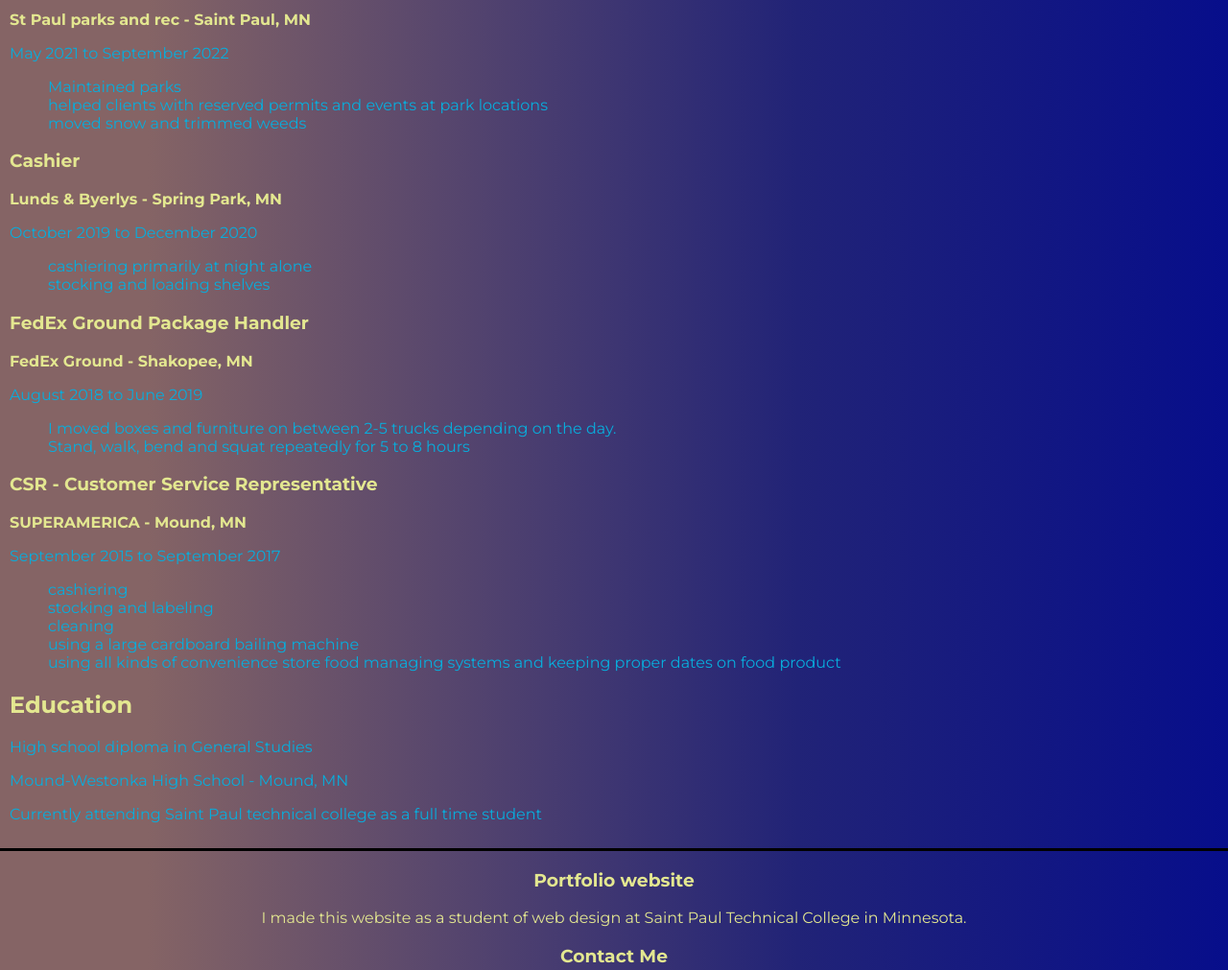
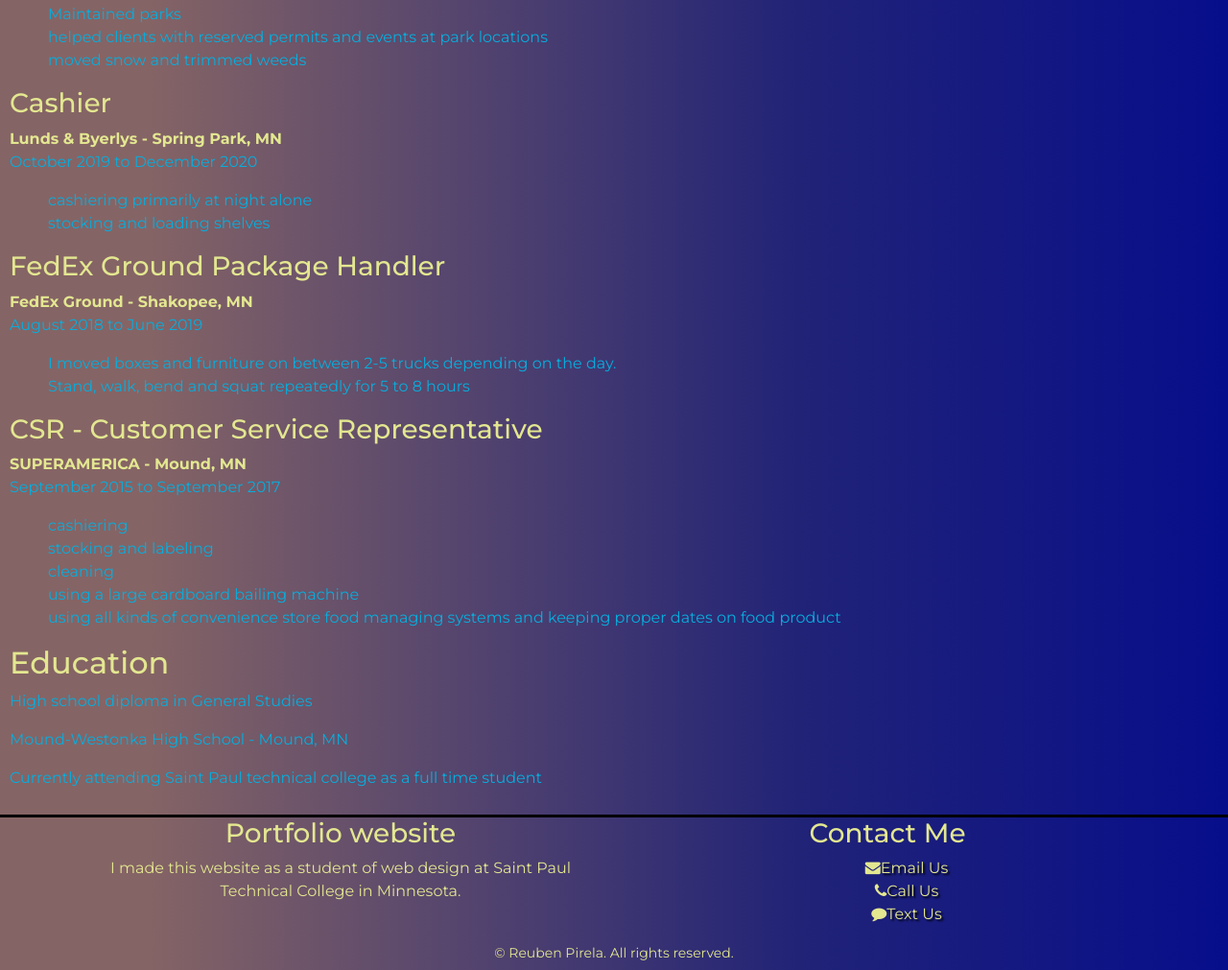
Before and after one commit to ratsune-miku/PROJECTNAME, a plain HTML site: page resume.html in a window 1280 px wide. Shown: the part 771-1782 px from the top of the page at 96% size. Drawn offline with nearby package versions, Linux system fonts and the light colour scheme.

Commit message:
Update resume.html

```diff
--- a/resume.html
+++ b/resume.html
@@ -1,12 +1,14 @@
 <!DOCTYPE html>
 <html lang="en">
 <head>
-	<title>Reuben Pirela Portfolio :: Resume</title>
+	<title>Resume</title>
 	<meta name="description" content="This is the resume page of Reuben Pirela, an aspiring graphic designer and animator">
 	<meta charset="utf-8">
 	<meta name="viewport" content="width=device-width, initial-scale=1, minimum-scale=1" />
-	<meta name="description" content="This is an example of a meta description. This will often show up in search results so it is important to write a high quality description for each page of a website">
-	<title>WEBSITE NAME::PAGE NAME</title>
+	<meta name="description" content="the resume of reuben pirela">
+	<!-- Bootstrap Stylesheet-->
+	<link rel="stylesheet" href="https://cdn.jsdelivr.net/npm/bootstrap@4.6.1/dist/css/bootstrap.min.css">
+	<link rel="stylesheet" href="https://cdnjs.cloudflare.com/ajax/libs/font-awesome/4.7.0/css/font-awesome.min.css">
 	<link rel="stylesheet" href="style.css">
 </head>
 <body>
@@ -86,7 +88,7 @@
 
 
 		</main>
-			<footer>
+	<footer>
 		<div class="container">
 			<div class="row">
 				<div class="col-sm-6">
@@ -96,9 +98,9 @@
 				<div class="col-sm-6">
 					<h3>Contact Me</h3>
 					<ul>
-						<li><i class="fa solid fa-envelope"></i><a href="mailto:admin@websitesdeluxe.com">Email Us</a></li>
-						<li><i class="fa solid fa-phone"></i><a href="tel:8008675309">Call Us</a></li>
-						<li><i class="fa solid fa-comment"></i><a href="sms:8008675309">Text Us</a><br></li>
+						<li><i class="fa solid fa-envelope"></i><a href="mailto:jbfooi@yahoo.com">Email Us</a></li>
+						<li><i class="fa solid fa-phone"></i><a href="tel:7637422262">Call Us</a></li>
+						<li><i class="fa solid fa-comment"></i><a href="sms:7637422262">Text Us</a><br></li>
 					</ul>
 				</div>
 			</div><!--This closes the row-->
@@ -109,5 +111,8 @@
 				<small>&copy; Reuben Pirela. All rights reserved.</small>
 		</div
 	</footer>
+	<script src="https://cdn.jsdelivr.net/npm/jquery@3.6.0/dist/jquery.slim.min.js"></script>
+	<script src="https://cdn.jsdelivr.net/npm/popper.js@1.16.1/dist/umd/popper.min.js"></script>
+	<script src="https://cdn.jsdelivr.net/npm/bootstrap@4.6.1/dist/js/bootstrap.bundle.min.js"></script>
 </body>
 </html>
```
